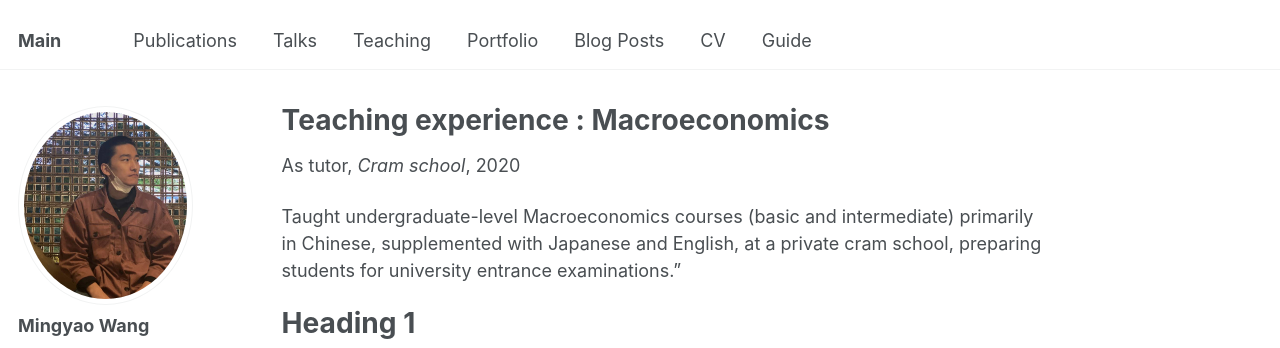
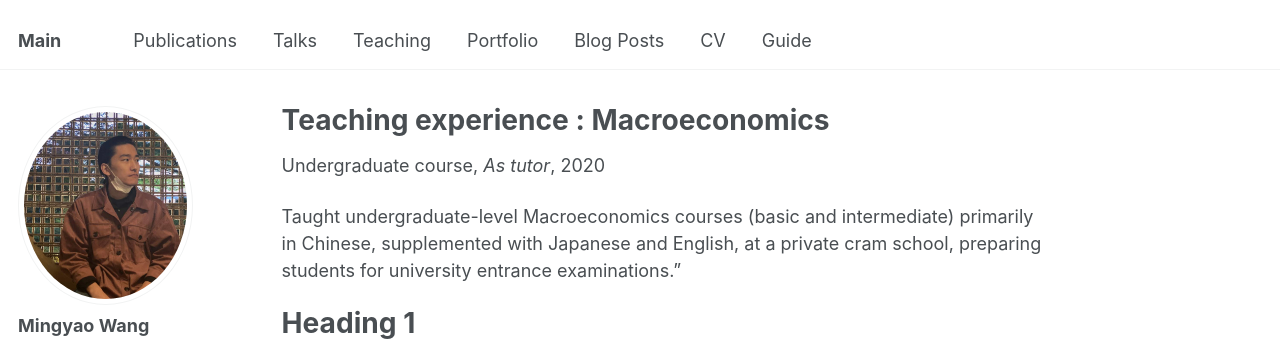
Before and after one commit to Mingyao-Wang/aboutme, a Jekyll site: the page built from _teaching/2015-spring-teaching-2.md, in a window 1280 px wide and 1075 px high. Shown: the top 348 px of the window. Built offline with Jekyll 4.4.1, drawn with Linux system fonts in a browser that asks for light colours; some web fonts are replaced.

Commit message:
Update 2015-spring-teaching-2.md

```diff
--- a/_teaching/2015-spring-teaching-2.md
+++ b/_teaching/2015-spring-teaching-2.md
@@ -1,9 +1,9 @@
 ---
 title: "Teaching experience : Macroeconomics"
 collection: teaching
-type: "As tutor"
+type: "Undergraduate course"
 permalink: /teaching/2015-spring-teaching-1
-venue: "Cram school"
+venue: "As tutor"
 date: 2020-01-01
 location: "Tokyo, Japan"
 ---
```
